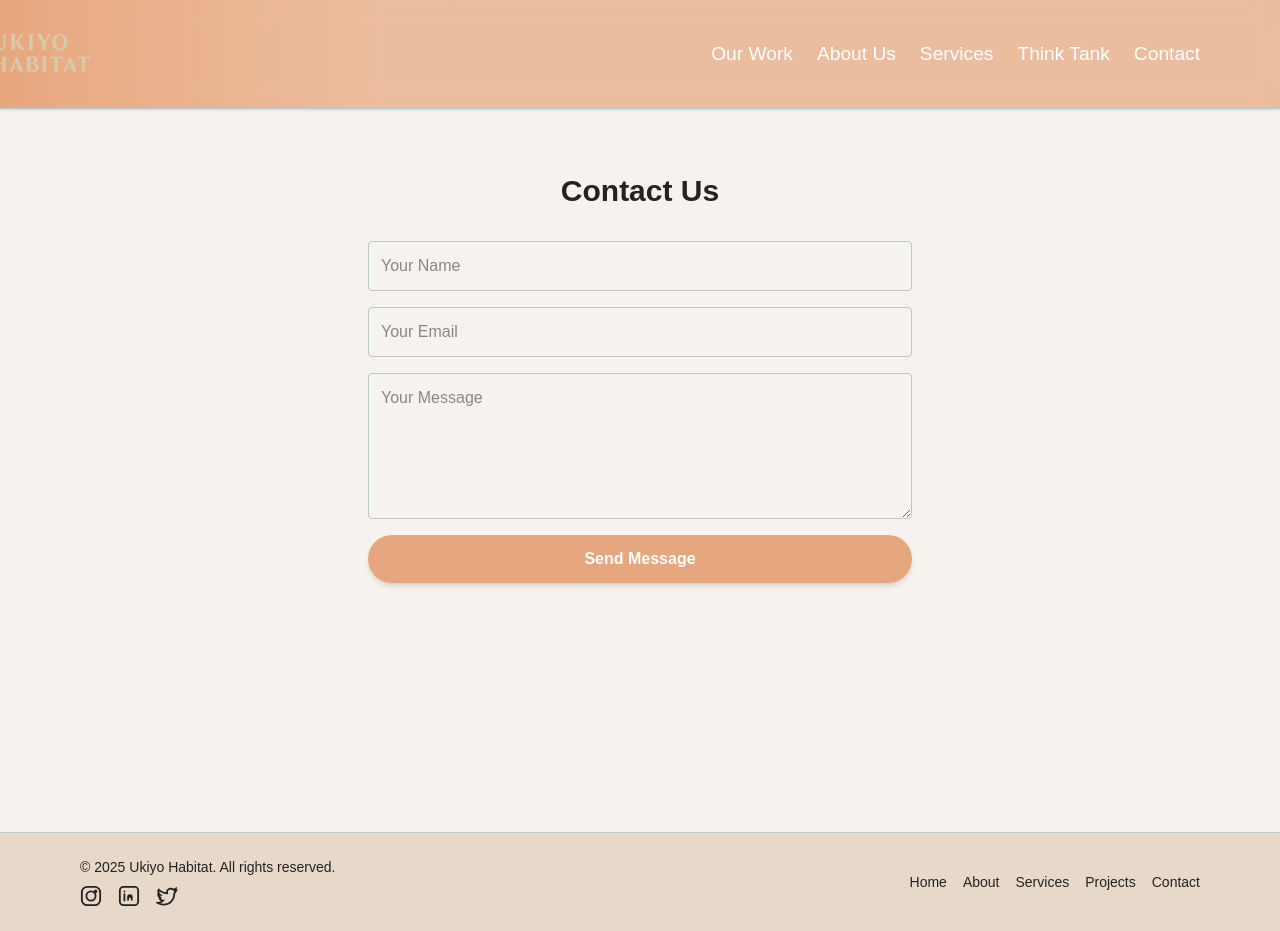
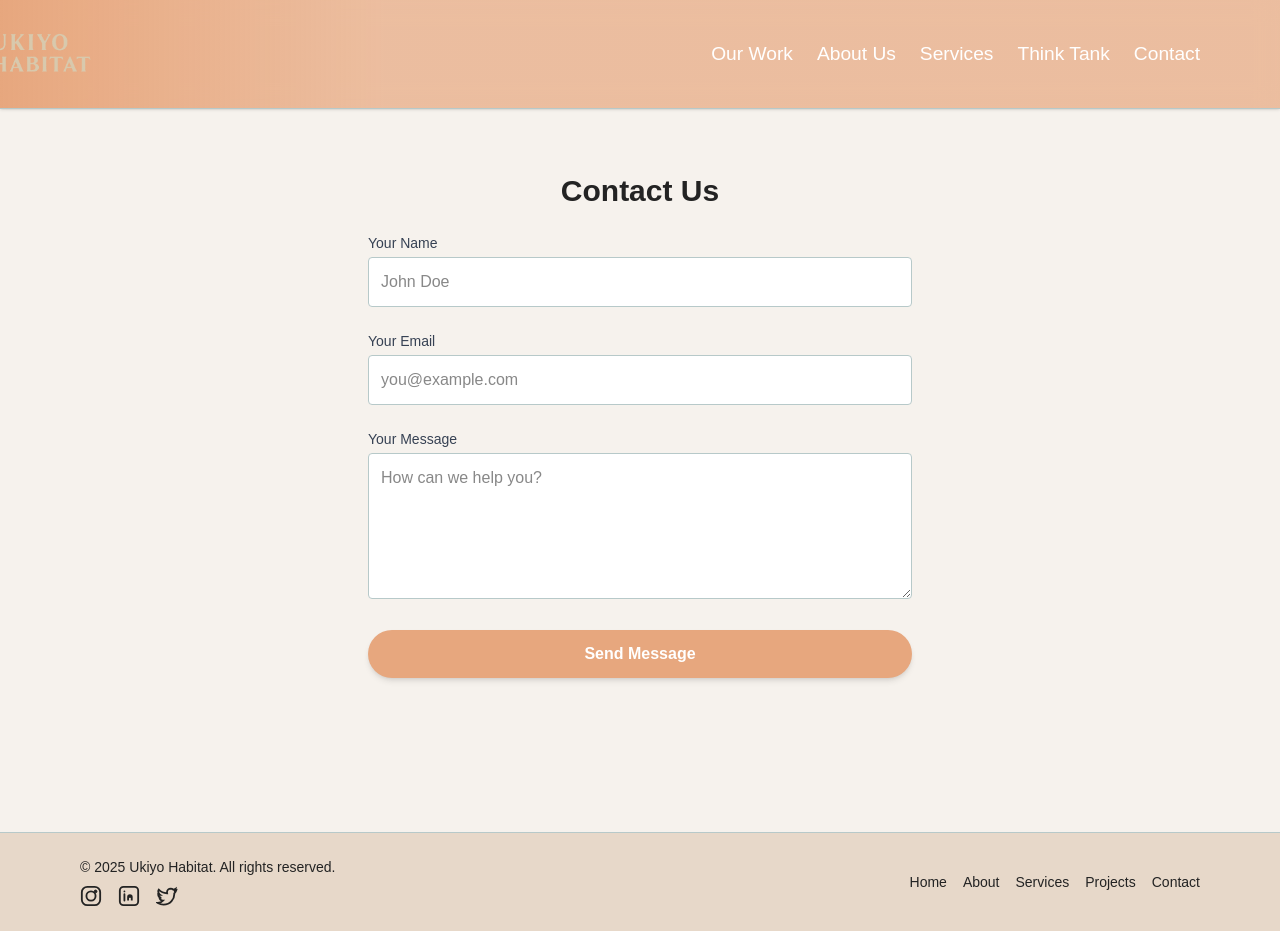
Before and after one commit to pratik1sharma-dev/ukiyo-main-site, a Next.js app: page /contact in a window 1280 px wide. Built offline with nearby package versions, Linux system fonts and the light colour scheme; no server answers.

Commit message:
added form

```diff
--- a/next.config.mjs
+++ b/next.config.mjs
@@ -1,6 +1,55 @@
 // JavaScript module configuration for Next.js
 const nextConfig = {
-  /* config options here */
+  // Explicitly expose environment variables to the client
+  env: {
+    RESEND_API_KEY: process.env.RESEND_API_KEY,
+    RESEND_FROM_EMAIL: process.env.RESEND_FROM_EMAIL,
+    RESEND_TO_EMAIL: process.env.RESEND_TO_EMAIL,
+  },
+  // Enable React Strict Mode for better development experience
+  reactStrictMode: true,
+
+  // Configure page extensions to prioritize .tsx and .jsx files
+  pageExtensions: ['tsx', 'ts', 'jsx', 'js'],
+
+  // Enable SWC minification for faster builds
+  swcMinify: true,
+
+  // Configure images optimization
+  images: {
+    formats: ['image/avif', 'image/webp'],
+    domains: [], // Add external domains if needed
+  },
+
+  // Enable experimental features for better performance
+  experimental: {
+    // Enable optimized package imports
+    optimizePackageImports: ['react-icons', 'framer-motion'],
+    // Configure file tracing exclusions
+    outputFileTracingExcludes: {
+      '*': ['**node_modules/**']
+    }
+  },
+
+  // Disable static optimization to prevent permission issues
+  output: 'standalone',
+
+  // Configure webpack for better build performance
+  webpack: (config, { isServer, dev }) => {
+    // Only run these optimizations in production
+    if (!dev) {
+      // Enable better tree shaking
+      config.optimization.usedExports = true;
+
+      // Use memory cache for better performance
+      config.cache = {
+        type: 'memory',
+        maxGenerations: 1,
+      };
+    }
+
+    return config;
+  },
 };
 
 export default nextConfig;
--- a/package.json
+++ b/package.json
@@ -9,13 +9,17 @@
     "lint": "next lint"
   },
   "dependencies": {
+    "@hookform/resolvers": "^5.2.0",
     "framer-motion": "^12.23.0",
     "lucide-react": "^0.525.0",
     "next": "14.2.3",
     "next-sitemap": "^4.2.3",
     "react": "^18.2.0",
     "react-dom": "^18.2.0",
-    "react-masonry-css": "^1.0.16"
+    "react-hook-form": "^7.61.1",
+    "react-masonry-css": "^1.0.16",
+    "resend": "^4.7.0",
+    "zod": "^4.0.10"
   },
   "devDependencies": {
     "@tailwindcss/postcss": "^4",
--- /dev/null
+++ b/src/app/api/contact/route.ts
@@ -0,0 +1,88 @@
+import { Resend } from 'resend';
+import { NextResponse } from 'next/server';
+import { z } from 'zod';
+
+console.log('ALL ENV:', process.env);
+
+// Initialize Resend only if API key is available
+const getResendClient = () => {
+  const apiKey = process.env.RESEND_API_KEY;
+  console.log('Resend API Key exists:', !!apiKey);
+  console.log('RESEND_FROM_EMAIL:', process.env.RESEND_FROM_EMAIL);
+  console.log('RESEND_TO_EMAIL:', process.env.RESEND_TO_EMAIL);
+
+  if (!apiKey) {
+    console.warn('RESEND_API_KEY is not set. Email functionality will be disabled.');
+    return null;
+  }
+  return new Resend(apiKey);
+};
+
+const resend = getResendClient();
+
+const contactFormSchema = z.object({
+  name: z.string().min(2, 'Name is required'),
+  email: z.string().email('Invalid email address'),
+  message: z.string().min(10, 'Message must be at least 10 characters'),
+});
+
+export async function POST(request: Request) {
+  try {
+    const body = await request.json();
+    const { name, email, message } = contactFormSchema.parse(body);
+
+    // Log incoming request data
+    console.log('Received contact form submission:', { name, email, message });
+
+    // If Resend is not initialized (missing API key), return success in development
+    if (!resend) {
+      const message = 'Email functionality is disabled - RESEND_API_KEY is not set';
+      console.warn(message);
+
+      if (process.env.NODE_ENV === 'development') {
+        console.log('Email would be sent in production with data:', { name, email, message });
+        return NextResponse.json({
+          success: true,
+          message: 'Email would be sent in production',
+          debug: { name, email, message }
+        });
+      }
+
+      return NextResponse.json(
+        {
+          error: 'Email service is not configured',
+          debug: { message: 'RESEND_API_KEY is missing from environment variables' }
+        },
+        { status: 500 }
+      );
+    }
+
+    const data = await resend.emails.send({
+      from: `Contact Form <${process.env.RESEND_FROM_EMAIL}>`,
+      to: process.env.RESEND_TO_EMAIL!,
+      subject: `New Contact Form Submission from ${name}`,
+      text: `
+        Name: ${name}
+        Email: ${email}
+        Message: ${message}
+      `,
+      html: `
+        <div>
+          <h2>New Contact Form Submission</h2>
+          <p><strong>Name:</strong> ${name}</p>
+          <p><strong>Email:</strong> ${email}</p>
+          <p><strong>Message:</strong></p>
+          <p>${message.replace(/\n/g, '<br>')}</p>
+        </div>
+      `,
+    });
+
+    return NextResponse.json({ success: true, data });
+  } catch (error) {
+    console.error('Error sending email:', error);
+    return NextResponse.json(
+      { success: false, error: 'Failed to send message' },
+      { status: 500 }
+    );
+  }
+}
--- /dev/null
+++ b/src/app/contact/layout.tsx
@@ -0,0 +1,12 @@
+export const metadata = {
+  title: "Contact | Ukiyo Habitat",
+  description: "Get in touch with Ukiyo Habitat for architectural and design inquiries, collaborations, or consultations.",
+};
+
+export default function ContactLayout({
+  children,
+}: {
+  children: React.ReactNode;
+}) {
+  return <>{children}</>;
+}
--- a/src/app/contact/page.tsx
+++ b/src/app/contact/page.tsx
@@ -1,20 +1,151 @@
-export const metadata = {
-  title: "Contact | Ukiyo Habitat",
-  description: "Get in touch with Ukiyo Habitat for architectural and design inquiries, collaborations, or consultations.",
-};
+'use client';
+import { useForm } from 'react-hook-form';
+import { zodResolver } from '@hookform/resolvers/zod';
+import { z } from 'zod';
+import { useState } from 'react';
+
+const formSchema = z.object({
+  name: z.string().min(2, 'Name is required'),
+  email: z.string().email('Invalid email address'),
+  message: z.string().min(10, 'Message must be at least 10 characters'),
+});
+
+type FormData = z.infer<typeof formSchema>;
 
 export default function Contact() {
+  const [isSubmitting, setIsSubmitting] = useState(false);
+  const [isSuccess, setIsSuccess] = useState(false);
+  const [error, setError] = useState('');
+
+  const {
+    register,
+    handleSubmit,
+    reset,
+    formState: { errors },
+  } = useForm<FormData>({
+    resolver: zodResolver(formSchema),
+  });
+
+  const onSubmit = async (data: FormData) => {
+    try {
+      setIsSubmitting(true);
+      setError('');
+      console.log('Submitting form data:', data);
+
+      const response = await fetch('/api/contact', {
+        method: 'POST',
+        headers: {
+          'Content-Type': 'application/json',
+        },
+        body: JSON.stringify(data),
+      });
+
+      console.log('Response status:', response.status);
+      const result = await response.json().catch(() => ({}));
+      console.log('Response data:', result);
+
+      if (!response.ok) {
+        const errorMessage = result.error || response.statusText || 'Failed to send message';
+        console.error('API Error:', errorMessage);
+        throw new Error(errorMessage);
+      }
+
+      console.log('Form submitted successfully');
+      setIsSuccess(true);
+      reset();
+      setTimeout(() => setIsSuccess(false), 5000);
+    } catch (err) {
+      const errorMessage = err instanceof Error ? err.message : 'Something went wrong';
+      console.error('Form submission error:', errorMessage, err);
+      setError(errorMessage);
+    } finally {
+      setIsSubmitting(false);
+    }
+  };
+
   return (
-    <section className="max-w-xl mx-auto py-16 px-4 text-center">
-      <h1 className="text-3xl font-bold mb-4 text-[#232323]">Contact Us</h1>
-      <form className="flex flex-col gap-4 mt-8">
-        <label htmlFor="name" className="sr-only">Your Name</label>
-        <input type="text" id="name" name="name" placeholder="Your Name" className="p-3 rounded border border-[#b7c9c9] placeholder:text-[#888]" required />
-        <label htmlFor="email" className="sr-only">Your Email</label>
-        <input type="email" id="email" name="email" placeholder="Your Email" className="p-3 rounded border border-[#b7c9c9] placeholder:text-[#888]" required />
-        <label htmlFor="message" className="sr-only">Your Message</label>
-        <textarea id="message" name="message" placeholder="Your Message" className="p-3 rounded border border-[#b7c9c9] placeholder:text-[#888]" rows={5} required />
-        <button type="submit" className="bg-[#e7a77e] hover:bg-[#e38d5f] text-white font-semibold rounded-full px-7 py-3 transition-colors shadow-md text-base">Send Message</button>
+    <section className="max-w-xl mx-auto py-16 px-4">
+      <h1 className="text-3xl font-bold mb-6 text-[#232323] text-center">Contact Us</h1>
+
+      {isSuccess && (
+        <div className="mb-6 p-4 bg-green-100 text-green-700 rounded">
+          Thank you for your message! We'll get back to you soon.
+        </div>
+      )}
+
+      {error && (
+        <div className="mb-6 p-4 bg-red-100 text-red-700 rounded">
+          {error}
+        </div>
+      )}
+
+      <form onSubmit={handleSubmit(onSubmit)} className="space-y-6">
+        <div>
+          <label htmlFor="name" className="block text-sm font-medium text-gray-700 mb-1">
+            Your Name
+          </label>
+          <input
+            id="name"
+            type="text"
+            {...register('name')}
+            className={`w-full p-3 rounded border bg-white text-gray-900 ${
+              errors.name ? 'border-red-500' : 'border-[#b7c9c9]'
+            } placeholder:text-[#888] focus:ring-2 focus:ring-[#e7a77e] focus:border-transparent`}
+            placeholder="John Doe"
+            disabled={isSubmitting}
+          />
+          {errors.name && (
+            <p className="mt-1 text-sm text-red-600">{errors.name.message}</p>
+          )}
+        </div>
+
+        <div>
+          <label htmlFor="email" className="block text-sm font-medium text-gray-700 mb-1">
+            Your Email
+          </label>
+          <input
+            id="email"
+            type="email"
+            {...register('email')}
+            className={`w-full p-3 rounded border bg-white text-gray-900 ${
+              errors.email ? 'border-red-500' : 'border-[#b7c9c9]'
+            } placeholder:text-[#888] focus:ring-2 focus:ring-[#e7a77e] focus:border-transparent`}
+            placeholder="you@example.com"
+            disabled={isSubmitting}
+          />
+          {errors.email && (
+            <p className="mt-1 text-sm text-red-600">{errors.email.message}</p>
+          )}
+        </div>
+
+        <div>
+          <label htmlFor="message" className="block text-sm font-medium text-gray-700 mb-1">
+            Your Message
+          </label>
+          <textarea
+            id="message"
+            rows={5}
+            {...register('message')}
+            className={`w-full p-3 rounded border bg-white text-gray-900 ${
+              errors.message ? 'border-red-500' : 'border-[#b7c9c9]'
+            } placeholder:text-[#888] focus:ring-2 focus:ring-[#e7a77e] focus:border-transparent`}
+            placeholder="How can we help you?"
+            disabled={isSubmitting}
+          />
+          {errors.message && (
+            <p className="mt-1 text-sm text-red-600">{errors.message.message}</p>
+          )}
+        </div>
+
+        <button
+          type="submit"
+          disabled={isSubmitting}
+          className={`w-full bg-[#e7a77e] hover:bg-[#e38d5f] text-white font-semibold rounded-full px-7 py-3 transition-colors shadow-md text-base ${
+            isSubmitting ? 'opacity-70 cursor-not-allowed' : ''
+          }`}
+        >
+          {isSubmitting ? 'Sending...' : 'Send Message'}
+        </button>
       </form>
     </section>
   );
--- a/src/app/projects/[id]/metadata.ts
+++ b/src/app/projects/[id]/metadata.ts
@@ -1 +1,19 @@
 import { Metadata } from 'next';
+
+// This function generates metadata for the dynamic project page
+export async function generateMetadata({
+  params,
+}: {
+  params: { id: string };
+}): Promise<Metadata> {
+  // In a real app, you would fetch the project data here
+  // const project = await getProjectById(params.id);
+
+  return {
+    title: `Project ${params.id} | Ukiyo Habitat`,
+    description: `Details about project ${params.id} at Ukiyo Habitat`,
+    // Uncomment and modify these when you have actual project data:
+    // title: `${project.title} | Ukiyo Habitat`,
+    // description: project.description || `Details about ${project.title} project`,
+  };
+}
```
Also changed, not shown: 1 other file (tests, documents, lock files or other folders).
